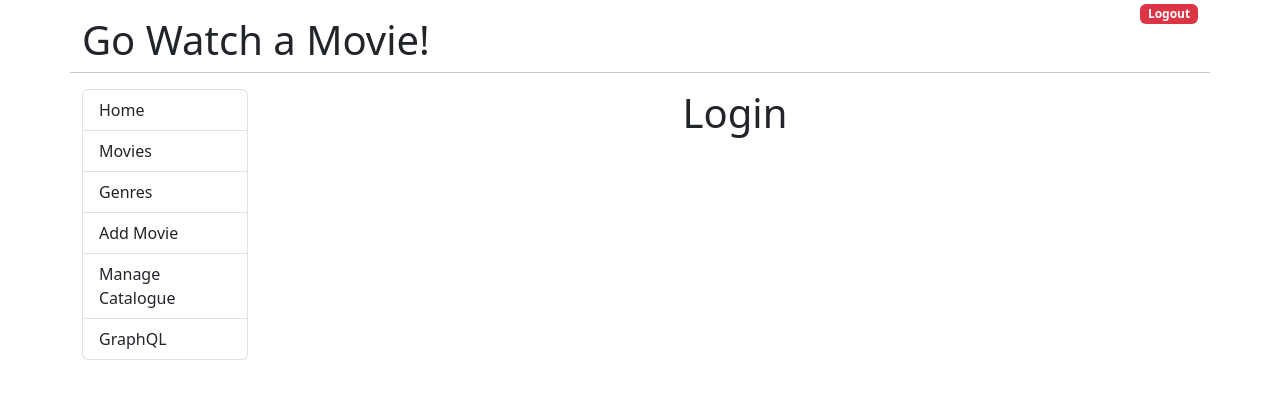
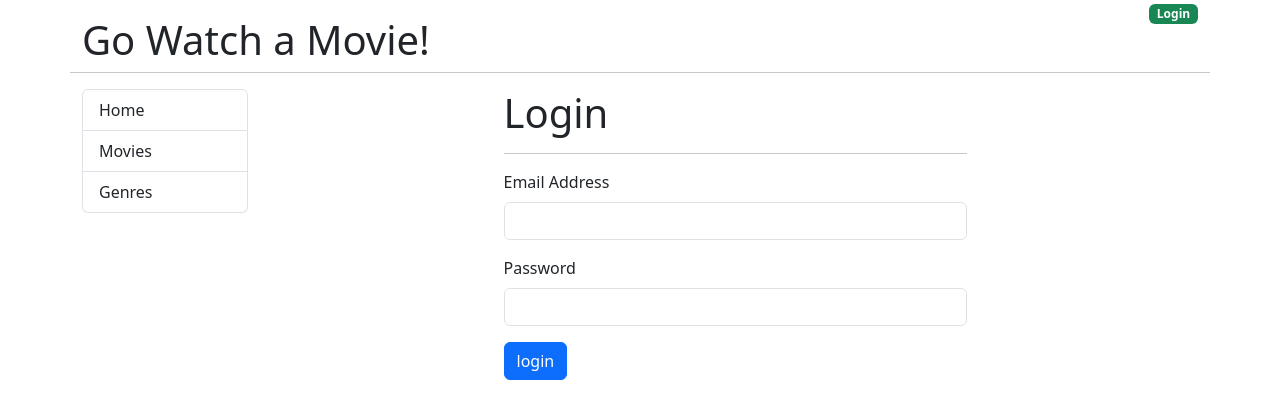
Before and after one commit to salimmia/go-watch-movie, a React (Create React App) app: page /login in a window 1280 px wide. Shown: the top 418 px of the page. Built offline with nearby package versions, Linux system fonts and the light colour scheme.

Commit message:
Creating the login form (35)

```diff
--- a/src/App.js
+++ b/src/App.js
@@ -3,7 +3,7 @@
 import { Link, Outlet } from "react-router-dom";
 
 function App() {
-  const [jwtToken, setJwtToken] = useState("sd");
+  const [jwtToken, setJwtToken] = useState("");
 
   // useEffect
 
--- /dev/null
+++ b/src/components/Form/Input.js
@@ -0,0 +1,25 @@
+import { forwardRef } from "react";
+
+const Input = forwardRef((props, ref) => {
+  return (
+    <div className="mb-3">
+      <label htmlFor={props.name} className="form-label">
+        {props.title}
+      </label>
+      <input
+        type={props.type}
+        className={props.className}
+        id={props.id}
+        ref={ref}
+        name={props.name}
+        placeholder={props.placeholder}
+        onChange={props.onChange}
+        autoComplete={props.autoComplete}
+        value={props.value}
+      />
+      <div className={props.errorDiv}>{props.errorMsg}</div>
+    </div>
+  );
+});
+
+export default Input;
--- a/src/components/Login.js
+++ b/src/components/Login.js
@@ -1,10 +1,41 @@
-import React from "react";
+import React, { useState } from "react";
+import Input from "./Form/Input";
 
 export default function Login() {
+  const [email, setEmail] = useState("");
+  const [password, setPassword] = useState("");
+
+  function handleSubmit(event) {
+    event.preventDefault();
+
+    if (email === "admin@example.com") {
+    }
+  }
+
   return (
     <>
-      <div className="text-center">
+      <div className="col-md-6 offset-md-3">
         <h1>Login</h1>
+        <hr />
+        <form onSubmit={handleSubmit}>
+          <Input
+            title="Email Address"
+            type="email"
+            className="form-control"
+            name="email"
+            autoComplete="email-new"
+            onChange={(event) => setEmail(event.target.value)}
+          />
+          <Input
+            title="Password"
+            type="password"
+            className="form-control"
+            name="password"
+            autoComplete="password-new"
+            onChange={(event) => setPassword(event.target.value)}
+          />
+          <Input type="submit" className="btn btn-primary" value="login" />
+        </form>
       </div>
     </>
   );
```
